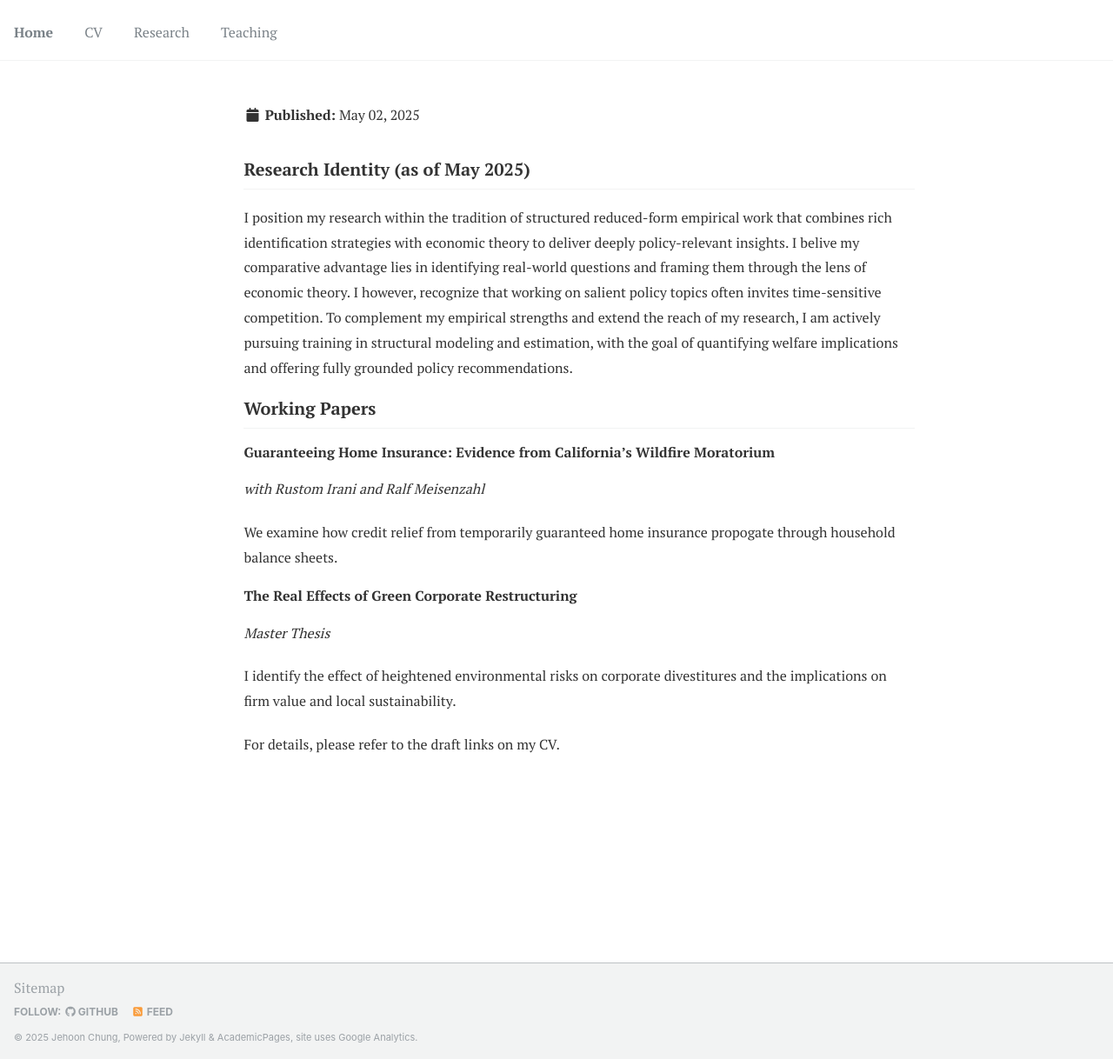
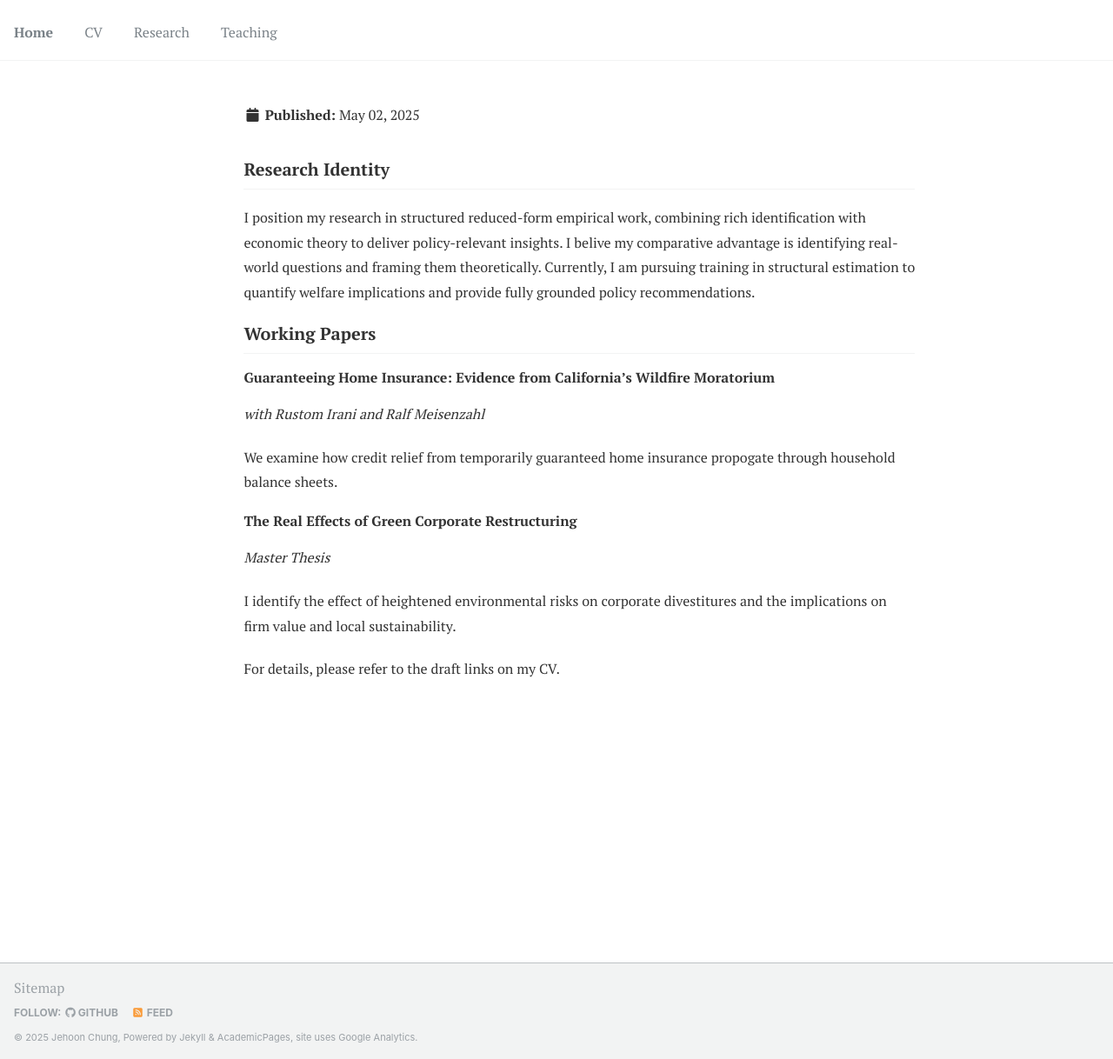
Before and after one commit to JehoonChung/jehoonchung.github.io, a Jekyll site: the page built from _research/research.md, in a window 1280 px wide and 1218 px high. Shown: the whole window at 87% size. Built offline with Jekyll 4.4.1, drawn with Linux system fonts in a browser that asks for light colours.

Commit message:
Update research.md

```diff
--- a/_research/research.md
+++ b/_research/research.md
@@ -5,8 +5,8 @@ mobile_hide_author: true
 collection: research
 permalink: /research/
 ---
-## Research Identity (as of May 2025)
-I position my research within the tradition of structured reduced-form empirical work that combines rich identification strategies with economic theory to deliver deeply policy-relevant insights. I belive my comparative advantage lies in identifying real-world questions and framing them through the lens of economic theory. I however, recognize that working on salient policy topics often invites time-sensitive competition. To complement my empirical strengths and extend the reach of my research, I am actively pursuing training in structural modeling and estimation, with the goal of quantifying welfare implications and offering fully grounded policy recommendations.
+## Research Identity
+I position my research in structured reduced-form empirical work, combining rich identification with economic theory to deliver policy-relevant insights. I belive my comparative advantage is identifying real-world questions and framing them theoretically. Currently, I am pursuing training in structural estimation to quantify welfare implications and provide fully grounded policy recommendations.
 
 ## Working Papers
 
```
